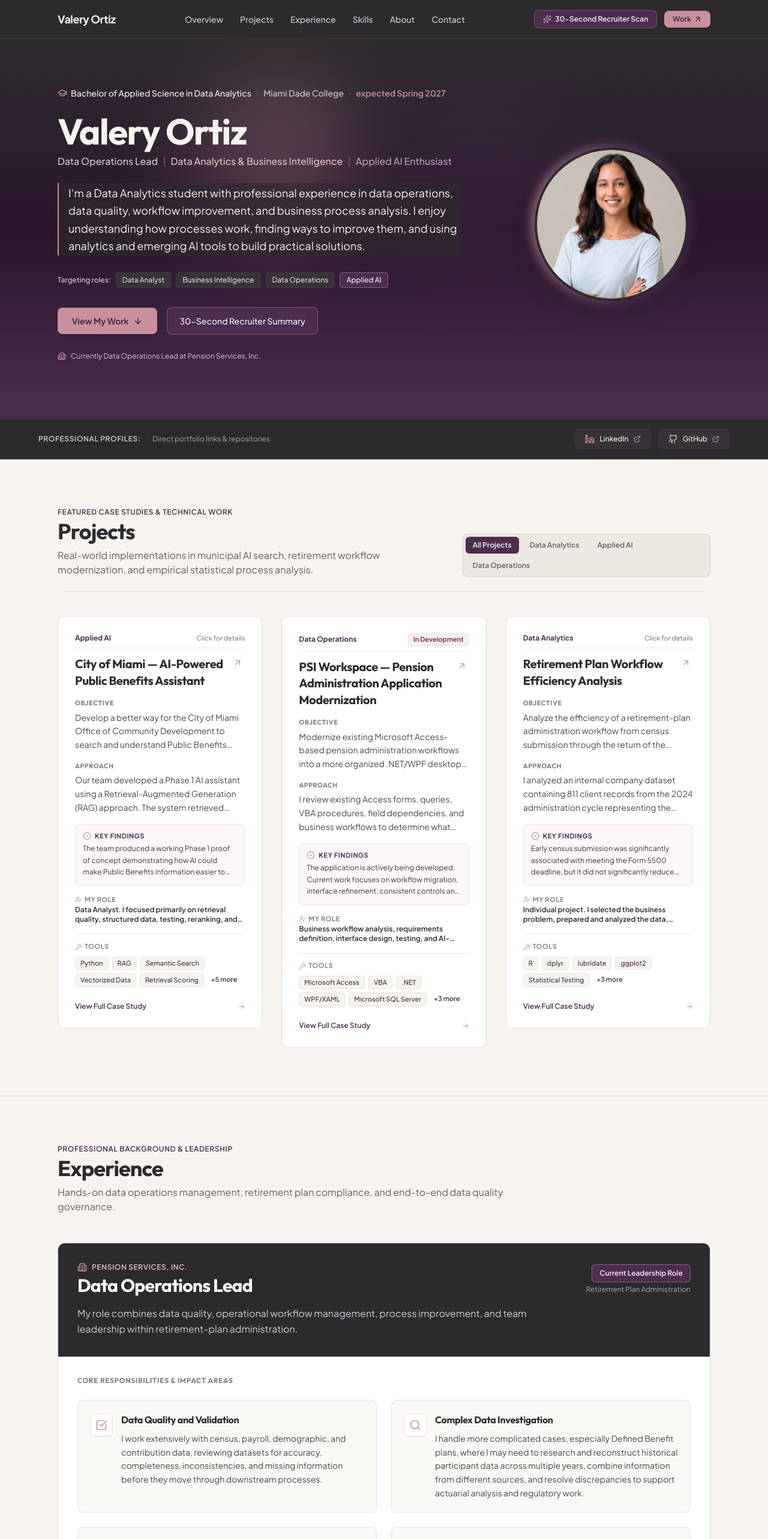
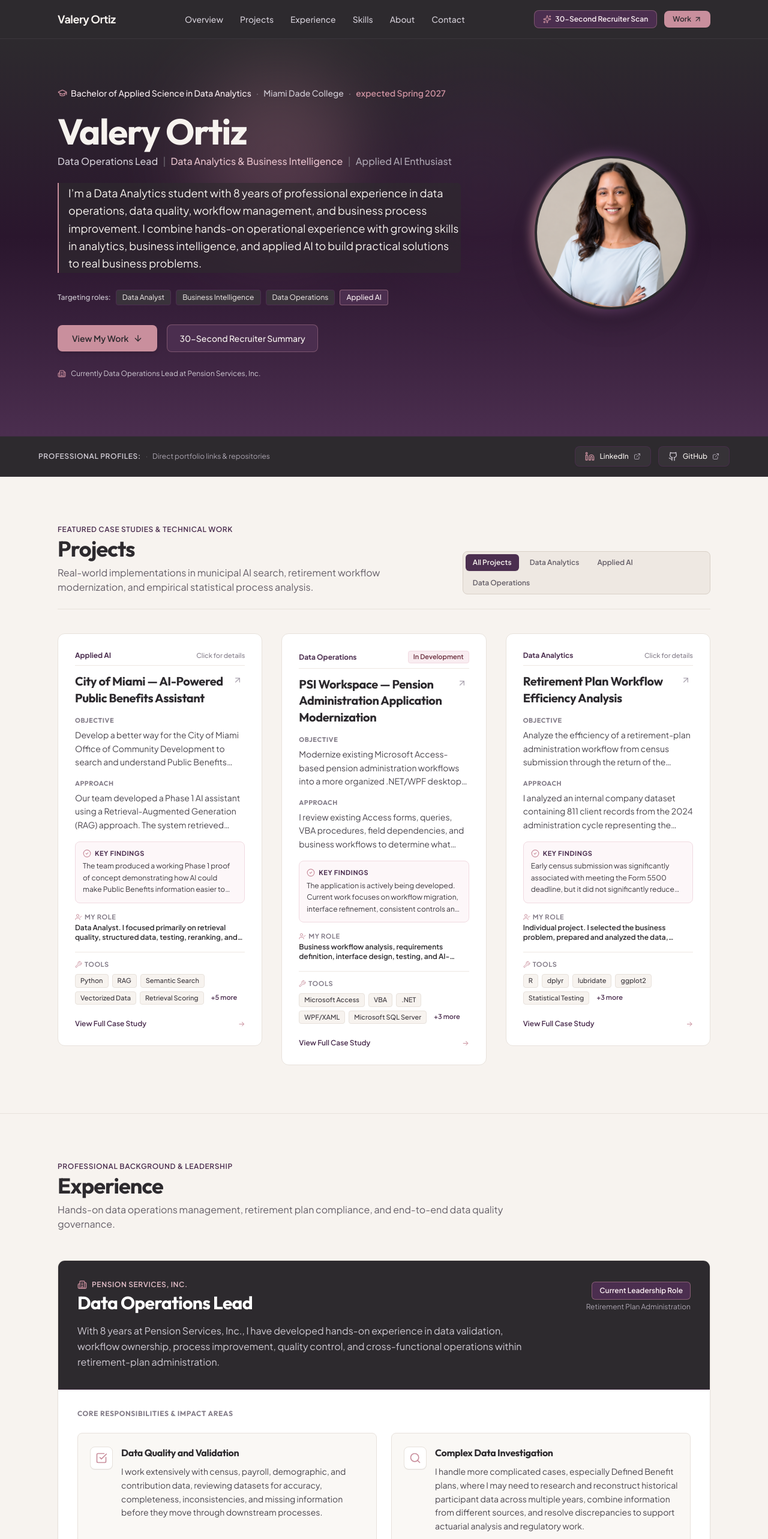
Before and after one commit to valeryortz/valery-ortiz-portfolio, a React (Vite) app: page / in a window 1280 px wide. Shown: the top 2566 px of the page at 60% size. Built offline with nearby package versions, Linux system fonts and the light colour scheme.

Commit message:
feat: update professional summary and experience details
Refined the personal statement and experience description to highlight 8 years of operational expertise, clarifying the professional background for recruiters.

```diff
--- a/src/data/portfolioData.ts
+++ b/src/data/portfolioData.ts
@@ -35,7 +35,7 @@ export const HERO_DATA = {
     graduation: "expected Spring 2027",
   },
   statement:
-    "I’m a Data Analytics student with professional experience in data operations, data quality, workflow improvement, and business process analysis. I enjoy understanding how processes work, finding ways to improve them, and using analytics and emerging AI tools to build practical solutions.",
+    "I’m a Data Analytics student with 8 years of professional experience in data operations, data quality, workflow management, and business process improvement. I combine hands-on operational experience with growing skills in analytics, business intelligence, and applied AI to build practical solutions to real business problems.",
   targetRoles: [
     "Data Analyst",
     "Business Intelligence",
@@ -171,7 +171,7 @@ export const EXPERIENCE_DATA = {
   organization: "Pension Services, Inc.",
   role: "Data Operations Lead",
   description:
-    "My role combines data quality, operational workflow management, process improvement, and team leadership within retirement-plan administration.",
+    "With 8 years at Pension Services, Inc., I have developed hands-on experience in data validation, workflow ownership, process improvement, quality control, and cross-functional operations within retirement-plan administration.",
   pillars: [
     {
       title: "Data Quality and Validation",
@@ -266,7 +266,7 @@ export const SKILLS_CATEGORIES: SkillCategory[] = [
 
 export const ABOUT_DATA = {
   paragraph:
-    "I value continuous learning, collaboration, and doing work I can stand behind. My professional background has given me experience working with operational data, data quality, complex workflows, and process improvement, while my education has allowed me to expand into analytics, business intelligence, and applied AI. I take feedback seriously, enjoy learning from people with different areas of expertise, and care about producing thoughtful and reliable work that contributes to the larger project or team.",
+    "I bring several years of professional experience working with operational data, data quality, complex workflows, compliance-driven processes, and cross-functional teams. My background has taught me how to investigate discrepancies, improve processes, translate business needs into structured requirements, and take ownership of the quality of the final output. As I continue developing my skills in analytics, business intelligence, and applied AI, I’m especially interested in opportunities where I can combine real-world operational experience with data and technology.",
   opportunitiesTarget: [
     "Data Analytics",
     "Business Intelligence",
```
